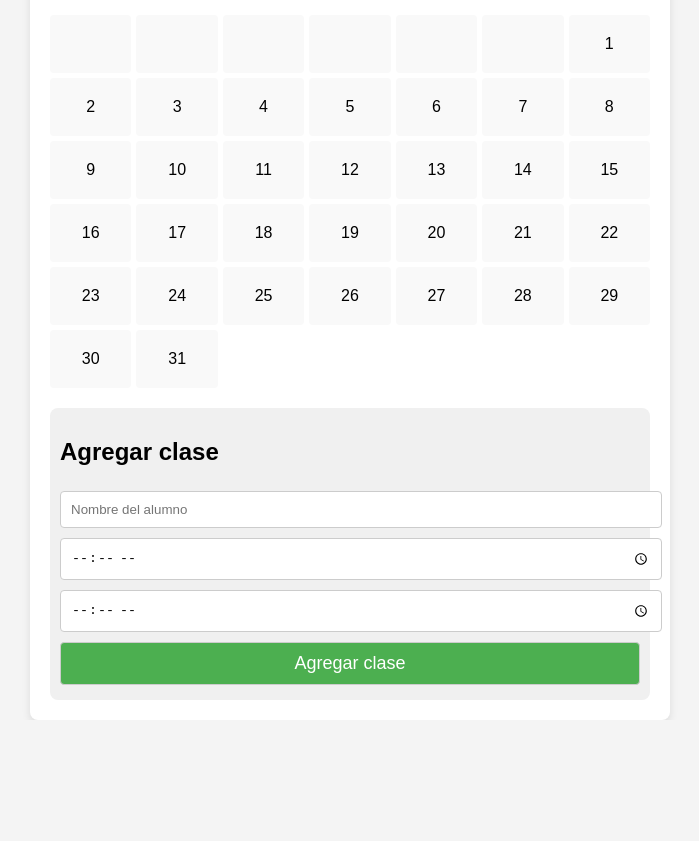
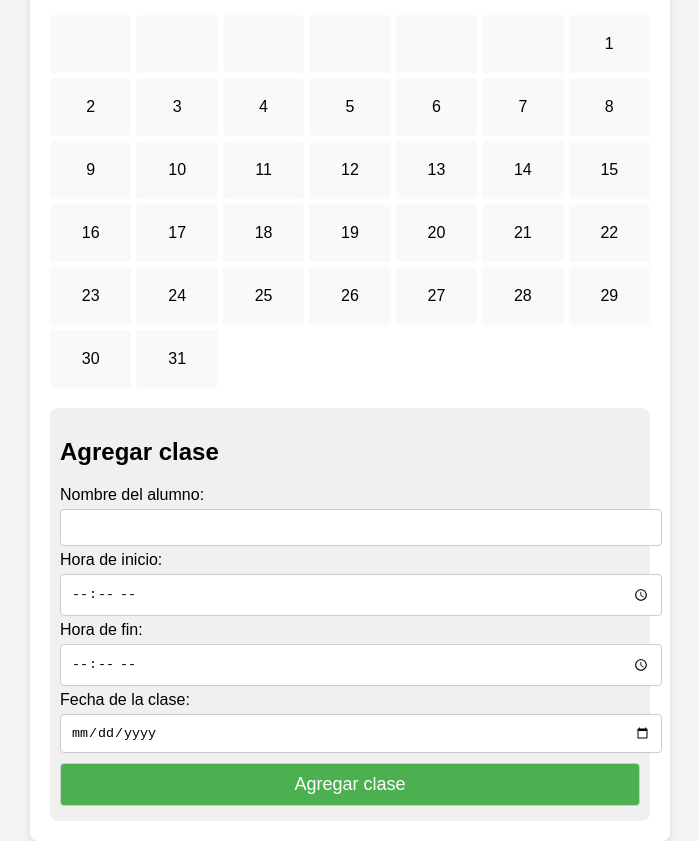
Before and after one commit to Alberto-Jove-Lafuente/CalendarioClases, a plain HTML site: page index.html in a window 1280 px wide. Shown: the part 85-926 px from the top of the page, without its empty margins (290-989 px from the left). Before the commit the page ends 805 px from the top, so only its background shows below. Drawn offline with Linux system fonts and the light colour scheme.

Commit message:
fecha arreglada

```diff
--- a/app.js
+++ b/app.js
@@ -82,13 +82,14 @@ document.getElementById('add-class-form').addEventListener('submit', (e) => {
     const studentName = document.getElementById('student-name').value;
     const startTime = document.getElementById('start-time').value;
     const endTime = document.getElementById('end-time').value;
+    const classDate = document.getElementById('class-date').value; // Obtener la fecha seleccionada
 
-    if (!studentName || !startTime || !endTime) return;
+    if (!studentName || !startTime || !endTime || !classDate) return;
 
     const classes = JSON.parse(localStorage.getItem('classes')) || [];
     const date = `${selectedYear}-${selectedMonth + 1}-${new Date().getDate()}`;
     classes.push({
-        date,
+        date: classDate,
         name: studentName,
         start: startTime,
         end: endTime
--- a/index.html
+++ b/index.html
@@ -19,9 +19,18 @@
         <div id="class-form">
             <h2>Agregar clase</h2>
             <form id="add-class-form">
-                <input type="text" id="student-name" placeholder="Nombre del alumno" required>
+                <label for="student-name">Nombre del alumno:</label>
+                <input type="text" id="student-name" required>
+
+                <label for="start-time">Hora de inicio:</label>
                 <input type="time" id="start-time" required>
+
+                <label for="end-time">Hora de fin:</label>
                 <input type="time" id="end-time" required>
+
+                <label for="class-date">Fecha de la clase:</label>
+                <input type="date" id="class-date" required>
+
                 <button type="submit">Agregar clase</button>
             </form>
         </div>
```
